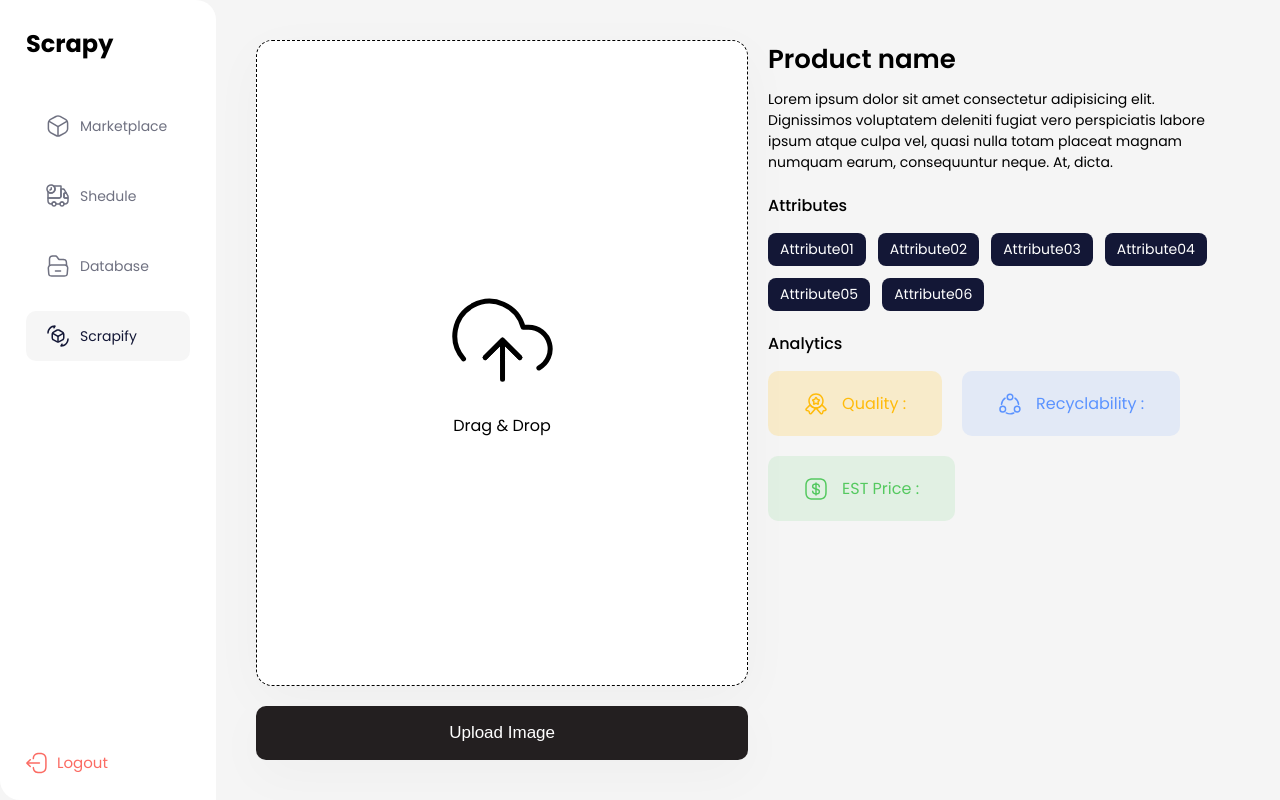
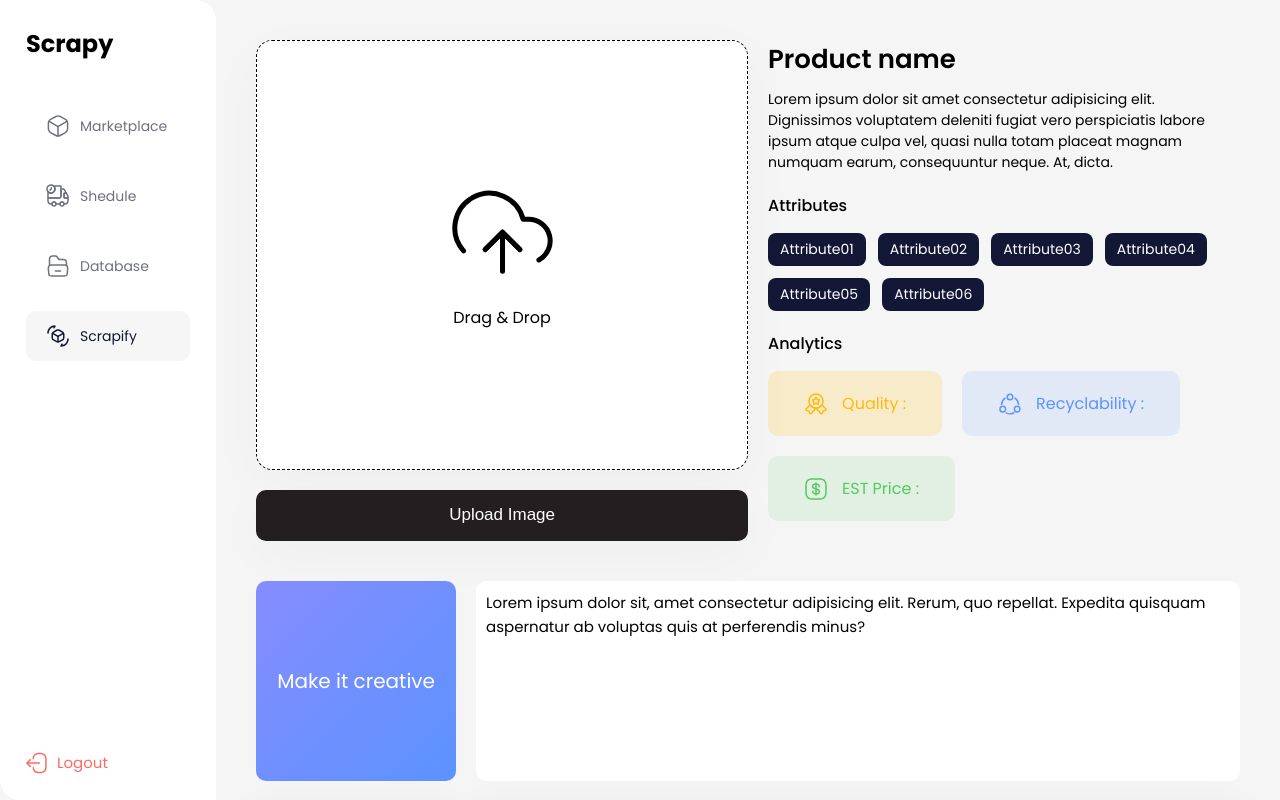
Before and after one commit to Abhinav-K-E/scrapy, a React (Vite) app: page /dashboard/srapify in a window 1280 px wide. Built offline with nearby package versions, Linux system fonts and the light colour scheme.

Commit message:
scroll-bar-fix

```diff
--- a/src/App.css
+++ b/src/App.css
@@ -4,6 +4,10 @@
   margin: 0;
   padding: 0;
   box-sizing: border-box;
+}
+
+::-webkit-scrollbar{
+  width: 0px;
 }
 
 .app{
--- a/src/pages/ScrapifyPage/ScrapifyPage.jsx
+++ b/src/pages/ScrapifyPage/ScrapifyPage.jsx
@@ -7,6 +7,7 @@ const ImageUpload = () => {
   const [selectedFile, setSelectedFile] = useState(null);
   const [previewUrl, setPreviewUrl] = useState(null);
   const [uploadStatus, setUploadStatus] = useState(null);
+  const [uploadDetail,setUploadDetail]=useState(null);
 
   const onDrop = (acceptedFiles) => {
     setSelectedFile(acceptedFiles[0]);
@@ -26,12 +27,18 @@ const ImageUpload = () => {
     try {
       const formData = new FormData();
       formData.append('image', selectedFile);
+      console.log(selectedFile);
 
-      const response = await axios.post('/api/upload', formData, {
+      const response = await axios.post('https://scrapy-api-qbtq.onrender.com/scrapifty/upload-img', formData, {
         headers: {
-          'Content-Type': 'multipart/form-data',
+
         },
       });
+      console.log(response.data.imgid);
+
+      //getting data
+      const imgDetail = await axios.get(`https://scrapy-api-qbtq.onrender.com/scrapify/${response.data.imgid}`);
+      console.log(imgDetail);
 
       setUploadStatus('Image uploaded successfully!');
       console.log(response.data); // Response data from the backend
--- a/src/pages/ScrapifyPage/ScrapifyPage.scss
+++ b/src/pages/ScrapifyPage/ScrapifyPage.scss
@@ -1,14 +1,13 @@
 .scrapify-page {
   width: 100%;
-  height: 100%;
+  height: 100vh;
   overflow: hidden;
-  overflow: auto;
+  overflow-y: auto;
 }
 
 // grid
 .upload-grid {
   width: 100%;
-  height: 100%;
   display: grid;
   grid-template-columns: repeat(2, 1fr);
   padding: 40px;
```
